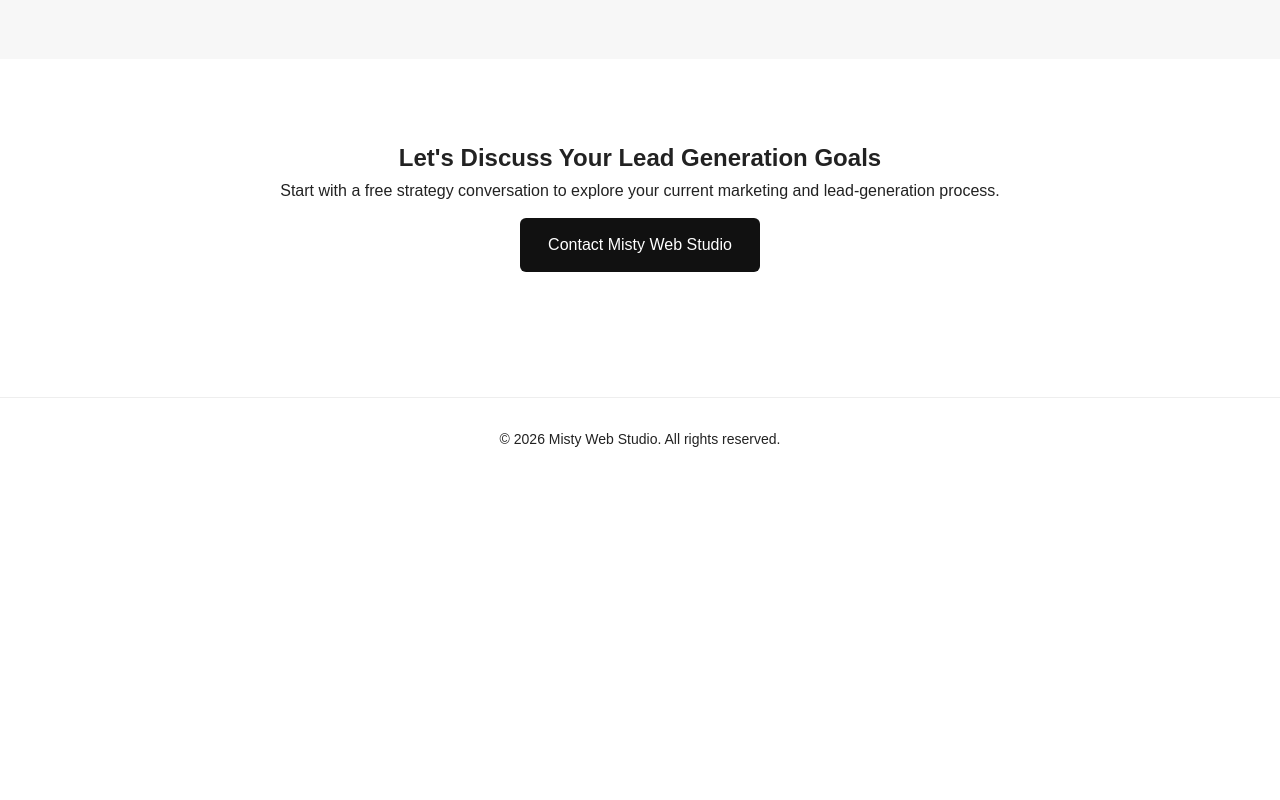
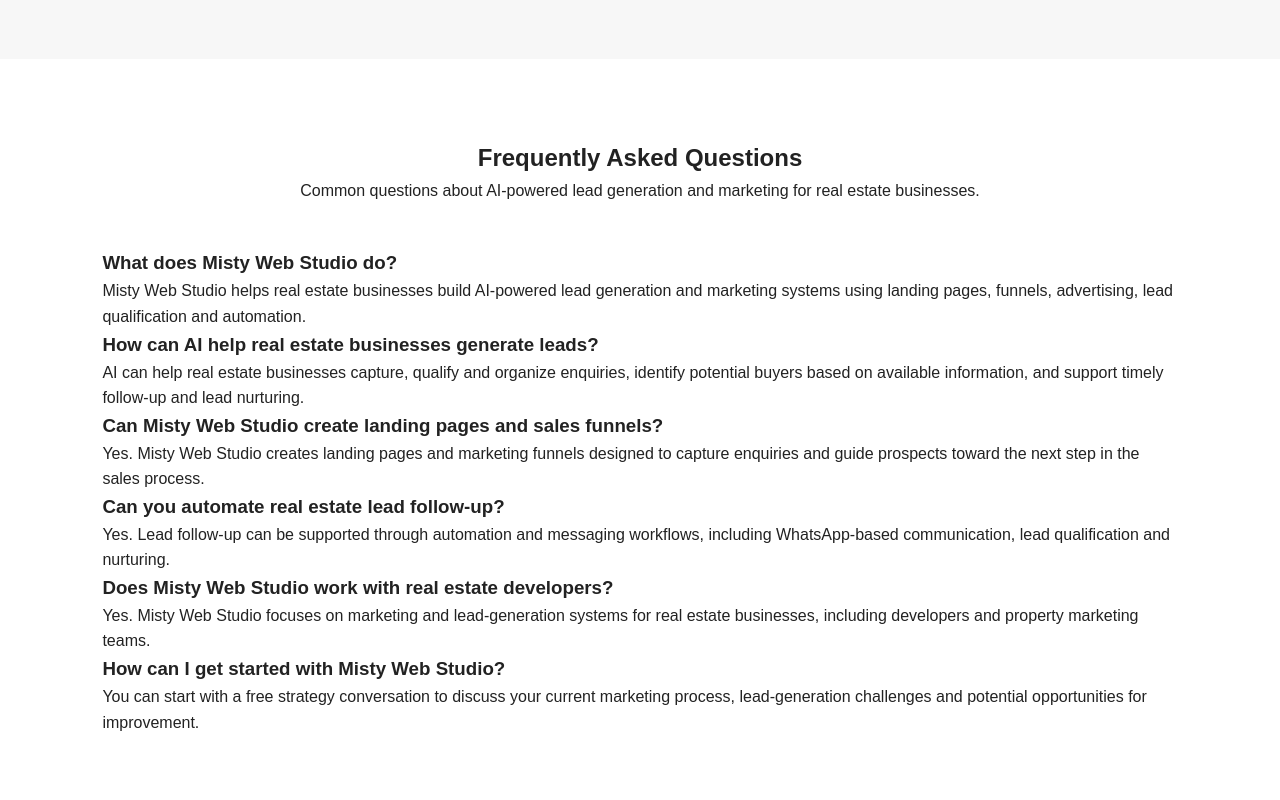
Before and after one commit to Sushma5621/mistywebstudio.com, a plain HTML site: page index.html in a window 1280 px wide. Shown: the part 1640-2440 px from the top of the page. Before the commit the page ends 2120 px from the top, so only its background shows below. Drawn offline with Linux system fonts and the light colour scheme.

Commit message:
Update index.html

```diff
--- a/index.html
+++ b/index.html
@@ -281,6 +281,69 @@
  </p>
 
 </section>
+  <section id="faq">
+
+  <div class="section-title">
+    <h2>Frequently Asked Questions</h2>
+    <p>Common questions about AI-powered lead generation and marketing for real estate businesses.</p>
+  </div>
+
+  <div class="faq-container">
+
+    <div class="faq-item">
+      <h3>What does Misty Web Studio do?</h3>
+      <p>
+        Misty Web Studio helps real estate businesses build AI-powered lead generation
+        and marketing systems using landing pages, funnels, advertising, lead
+        qualification and automation.
+      </p>
+    </div>
+
+    <div class="faq-item">
+      <h3>How can AI help real estate businesses generate leads?</h3>
+      <p>
+        AI can help real estate businesses capture, qualify and organize enquiries,
+        identify potential buyers based on available information, and support timely
+        follow-up and lead nurturing.
+      </p>
+    </div>
+
+    <div class="faq-item">
+      <h3>Can Misty Web Studio create landing pages and sales funnels?</h3>
+      <p>
+        Yes. Misty Web Studio creates landing pages and marketing funnels designed to
+        capture enquiries and guide prospects toward the next step in the sales process.
+      </p>
+    </div>
+
+    <div class="faq-item">
+      <h3>Can you automate real estate lead follow-up?</h3>
+      <p>
+        Yes. Lead follow-up can be supported through automation and messaging workflows,
+        including WhatsApp-based communication, lead qualification and nurturing.
+      </p>
+    </div>
+
+    <div class="faq-item">
+      <h3>Does Misty Web Studio work with real estate developers?</h3>
+      <p>
+        Yes. Misty Web Studio focuses on marketing and lead-generation systems for
+        real estate businesses, including developers and property marketing teams.
+      </p>
+    </div>
+
+    <div class="faq-item">
+      <h3>How can I get started with Misty Web Studio?</h3>
+      <p>
+        You can start with a free strategy conversation to discuss your current
+        marketing process, lead-generation challenges and potential opportunities
+        for improvement.
+      </p>
+    </div>
+
+  </div>
+
+</section>
 
 <section id="contact">
 
```
